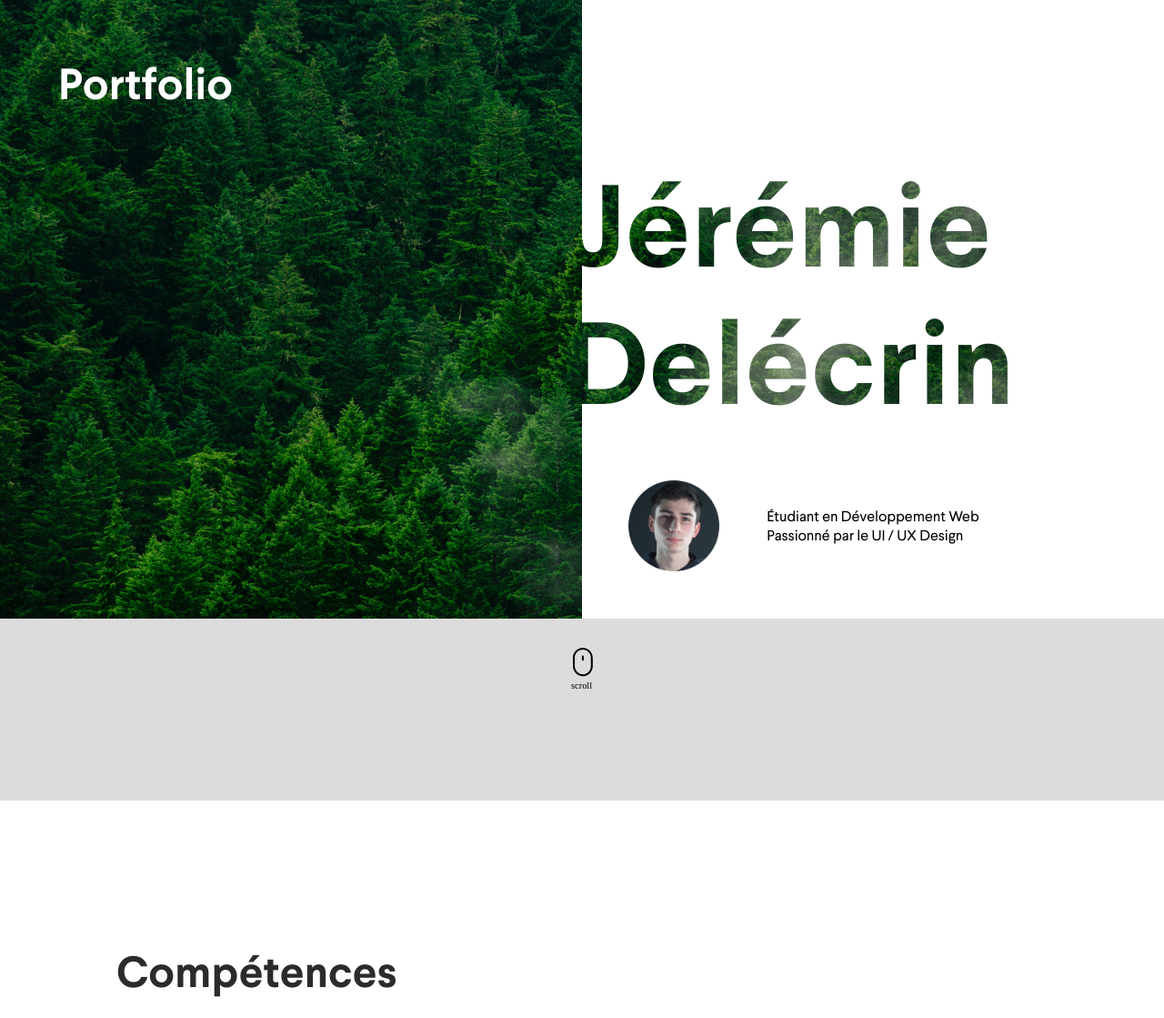
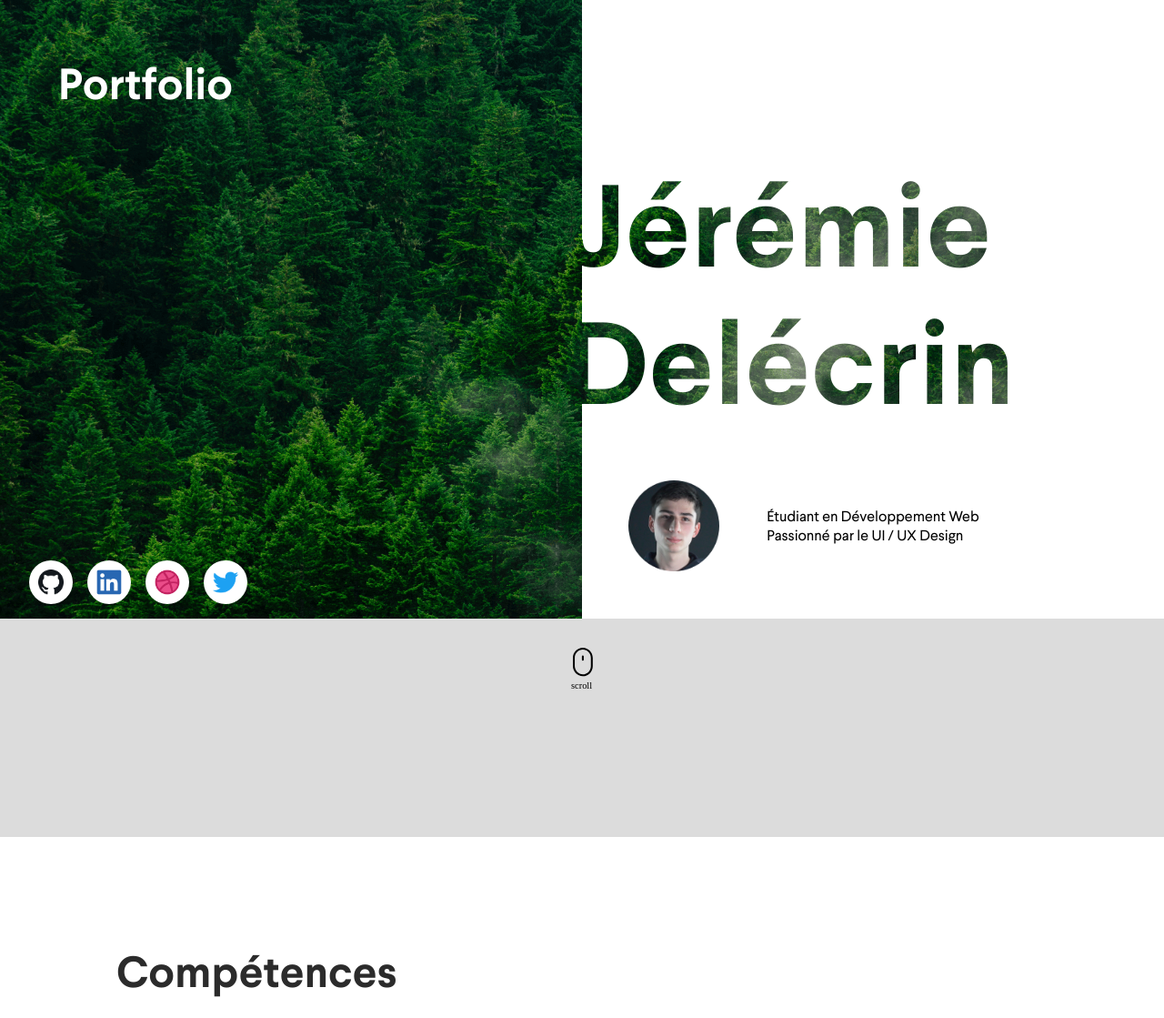
Before and after one commit to JeremDlcn/portfolioCV, a PHP site: page / in a window 1280 px wide. Shown: the top 1119 px of the page at 91% size. Run offline with PHP 8.4, Linux system fonts and the light colour scheme.

Commit message:
🔗 adding social-link on top

```diff
--- a/index.html
+++ b/index.html
@@ -45,6 +45,12 @@
 						Passionné par le UI / UX Design</p>
 				</div>
 			</div>
+			<ul class="social-head">
+				<li><a href="https://github.com/JeremDlcn"><img src="img/github.png" alt="Github"></a></li>
+				<li><a href="https://www.linkedin.com/in/jeremie-delecrin"><img src="img/linkedin.png" alt="Linkedin"></li></a>
+				<li><a href="https://dribbble.com/JeremDlcn"><img src="img/dribbble.png" alt="Dribbble"></a></li>
+				<li><a href="https://twitter.com/JeremDlcn"><img src="img/twitter.png" alt="Twitter"></a></li>
+			</ul>
 		</section>
 		<section id="scroll">
 			<img src="img/scroll.svg" alt="scroll">
@@ -247,13 +253,13 @@
 		</div>
 	</section>
 	<footer>
-		<div id="social">
-			<a href="https://twitter.com/JeremDlcn"><img src="img/twitter.png" alt="Twitter"></a>
-			<a href="https://dribbble.com/JeremDlcn"><img src="img/dribbble.png" alt="Dribbble"></a>
-			<a href="https://www.linkedin.com/in/jérémie-delécrin-0b36bb188"><img src="img/linkedin.png"
-					alt="Linkedin"></a>
-			<a href="https://github.com/JeremDlcn"><img src="img/github.png" alt="Github"></a>
-		</div>
+		<ul id="social">
+			<li><a href="https://twitter.com/JeremDlcn"><img src="img/twitter.png" alt="Twitter"></a></li>
+			<li><a href="https://dribbble.com/JeremDlcn"><img src="img/dribbble.png" alt="Dribbble"></a></li>
+			<li><a href="https://www.linkedin.com/in/jérémie-delécrin-0b36bb188"><img src="img/linkedin.png"
+						alt="Linkedin"></li></a>
+			<li><a href="https://github.com/JeremDlcn"><img src="img/github.png" alt="Github"></a></li>
+		</ul>
 		<div>
 			<a href="#">
 				<p>Back to top</p>
--- a/style.css
+++ b/style.css
@@ -101,6 +101,43 @@ a{
 	left: 5vw;
 }
 
+.social-head {
+	display: flex;
+	position: absolute;
+	bottom: 15%;
+	left: 0;
+	list-style-type: none;
+	padding-bottom: 1rem;
+	margin-left: 2rem;
+}
+.social-head li {
+	background: var(--white);
+	border-radius: 50%;
+	width: 3rem;
+	height: 3rem;
+	display: flex;
+	justify-content: center;
+	align-items: center;
+	margin-right: 1rem;
+	transition: transform .4s cubic-bezier(0.87, 0, 0.13, 1);
+}
+.social-head li:hover {
+	transform: scale(1.08);
+}
+
+.social-head a {
+	display: flex;
+	justify-content: center;
+	align-items: center;
+	width: 100%;
+	height: 100%;
+}
+.social-head img {
+	width: 1.8rem;
+	height: 1.8rem;
+	object-fit: contain;
+}
+
 #sidePanel {
 	width: 50%;
 	display: -webkit-box;
@@ -167,7 +204,7 @@ a{
 }
 
 #scroll {
-	height: 25%;
+	height: 15rem;
 	background-color: var(--light-gray);
 	display: -webkit-box;
 	display: -ms-flexbox;
@@ -180,6 +217,7 @@ a{
 	        align-items: flex-start;
 	padding-top: 2rem;
 }
+
 
 #scroll img {
 	width: 25px;
@@ -517,6 +555,11 @@ footer div, footer a {
 	-webkit-box-align: center;
 	    -ms-flex-align: center;
 	        align-items: center;
+}
+
+#social {
+	display: flex;
+	list-style-type: none;
 }
 
 #social img {
@@ -968,6 +1011,9 @@ main > section:first-of-type {
 /*-----Mobile Large-----*/
 @media screen and (max-width: 600px)
 {
+	#scroll img{
+		display: none;
+	}
 	.projectContainer .visual >img {
 		width: 78vw;
 		border-radius: 10px;
```
